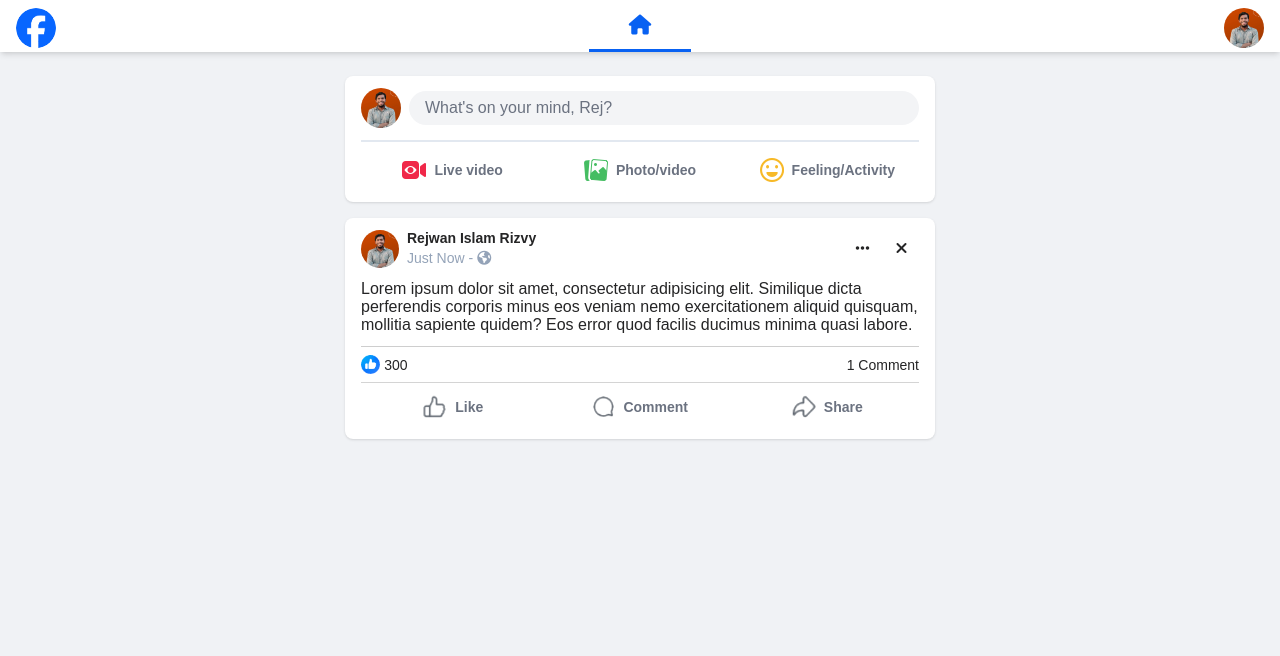
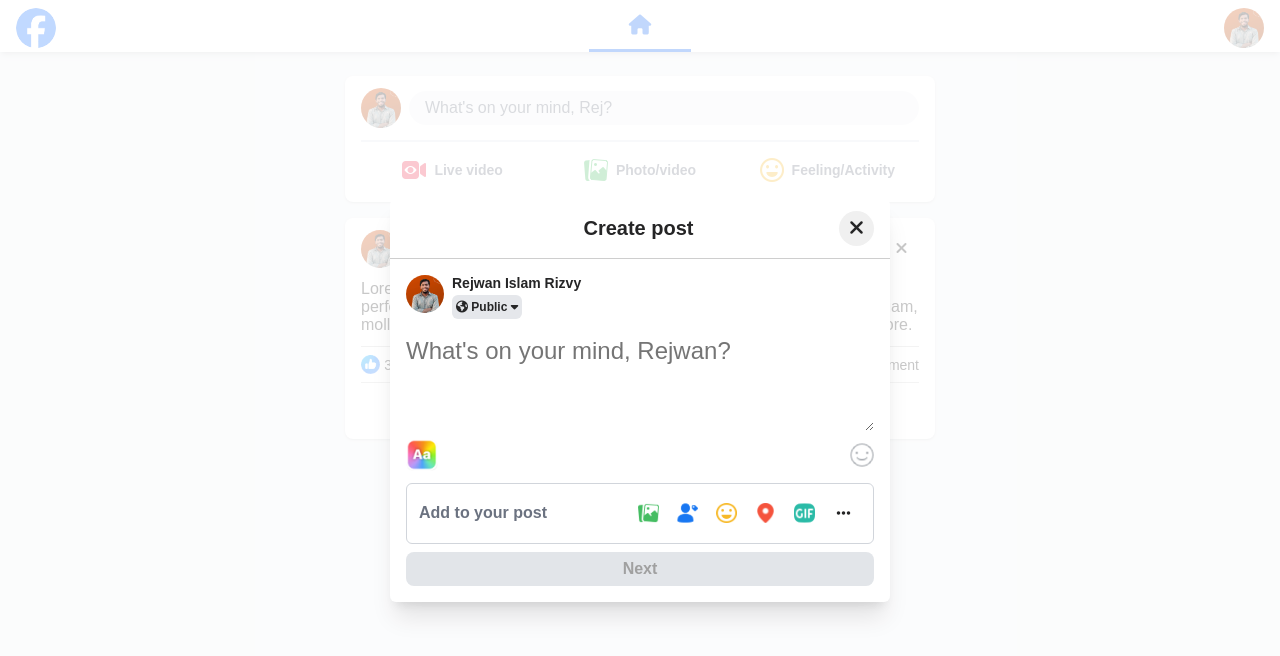
Before and after one commit to RIR360/Facebook-post-creation, a website: page dist/index.html in a window 1280 px wide. Drawn offline with Linux system fonts and the light colour scheme.

Commit message:
post creation popup

```diff
--- a/dist/index.html
+++ b/dist/index.html
@@ -108,6 +108,78 @@
 
   </main>
 
+  <div id="create-post" class="fixed top-0 left-0 w-full h-full bg-white bg-opacity-75 z-10">
+    <div class="w-full h-full flex justify-center items-center">
+      <div class="create-post-box bg-white rounded-md shadow-xl">
+        <h2 class="text-xl font-bold text-center py-3 border-bottom flex items-center justify-between px-4">
+          <div class="px-4"></div>
+          <div>
+            Create post
+          </div>
+          <button class="btn btn-gray circle" onclick="toggle('#create-post')">
+            <i class="fa fa-times"></i>
+          </button>
+        </h2>
+        <div class="flex gap-2 p-4">
+          <img class="rounded-full" src="./images/user-logo.png" alt="" height="38">
+          <div class="small">
+            <div class="mb-1"><a href="" class="link1 font-bold">Rejwan Islam Rizvy</a></div>
+            <button class="text-xs bg-gray-200 p-1 rounded-md">
+              <i class="fas fa-earth-americas"></i>
+              <strong>Public</strong>
+              <i class="fas fa-caret-down"></i>
+            </button>
+          </div>
+        </div>
+        <form action="" class="create-post-form">
+          <div class="pb-4 px-4 flex flex-col gap-2">
+            <textarea name="post" id="post" rows="3" class="w-full p-2 text-2xl" placeholder="What's on your mind, Rejwan?"></textarea>
+            <div class="flex flex-col md:flex-row items-center justify-between gap-3">
+              <div class="flex-auto">
+                <button type="button">
+                  <img class="drop-shadow-md" src="./images/post-bg-icon.png" alt="" style="height: 2rem;">
+                </button>
+              </div>
+              <div class="">
+                <button type="button">
+                  <img src="./images/emoji-icon-gray.png" alt="" style="height: 1.5rem;">
+                </button>
+              </div>
+            </div>
+            <div class="flex flex-col md:flex-row items-center justify-between gap-3 border border-solid border-gray-300 p-3 rounded-md">
+              <div class="flex-auto">
+                <button class="font-bold text-gray-500">
+                  Add to your post
+                </button>
+              </div>
+              <div class="flex gap-1">
+                <button type="button" class="btn circle" title="Photo/video">
+                  <img src="./images/photo-icon.png" alt="" style="height: 1.3rem;">
+                </button>
+                <button type="button" class="btn circle" title="Photo/video">
+                  <img src="./images/tag-icon.png" alt="" style="height: 1.3rem;">
+                </button>
+                <button type="button" class="btn circle" title="Photo/video">
+                  <img src="./images/feeling.png" alt="" style="height: 1.3rem;">
+                </button>
+                <button type="button" class="btn circle" title="Photo/video">
+                  <img src="./images/location-dot-icon.png" alt="" style="height: 1.3rem;">
+                </button>
+                <button type="button" class="btn circle" title="Photo/video">
+                  <img src="./images/gif-icon.png" alt="" style="height: 1.3rem;">
+                </button>
+                <button type="button" class="btn circle">
+                  <i class="fas fa-ellipsis"></i>
+                </button>
+              </div>
+            </div>
+            <button type="button" class="w-full btn disabled font-bold py-1 px-4 rounded-lg">Next</button>
+          </div>
+        </form>
+      </div>
+    </div>
+  </div>
+
   <script src="./scripts/fontawesome.all.min.js"></script>
   <script src="./scripts/script.js"></script>
 
```
